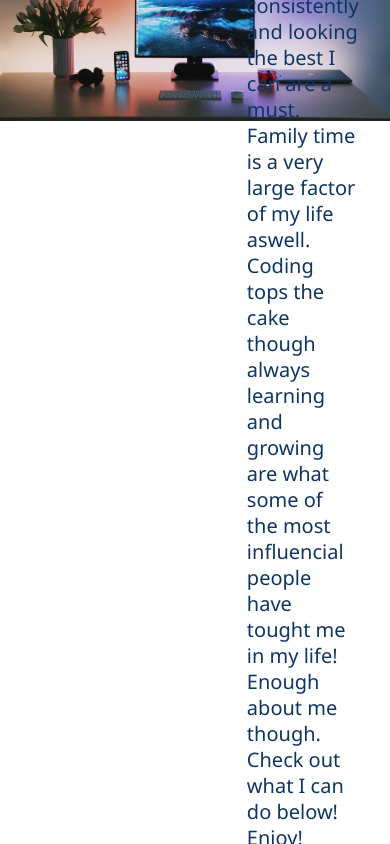
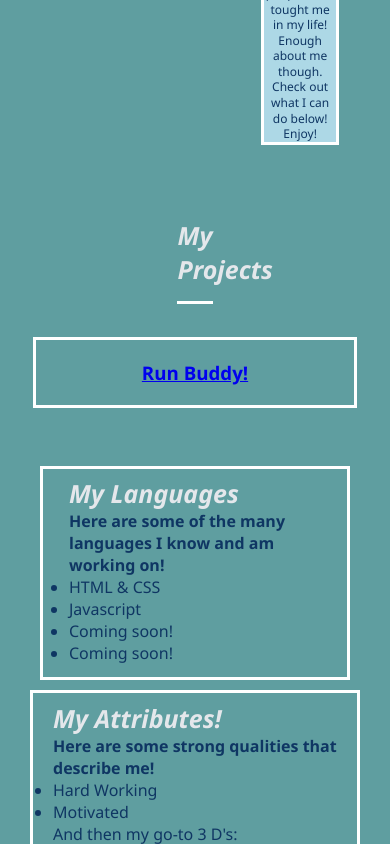
Before and after one commit to romvrio/My-Portfolio, a plain HTML site: page index.html in a window 390 px wide. Shown: the part 1156-2000 px from the top of the page. Drawn offline with Linux system fonts and the light colour scheme.

Commit message:
Finished media queries

```diff
--- a/assets/css/style.css
+++ b/assets/css/style.css
@@ -7,14 +7,32 @@
 body {
     font-family: 'Segoe UI', Tahoma, Geneva, Verdana, sans-serif;
     color: #0f3663;
+    background-color: cadetblue;
 }
 
 .section-title {
     color: #e4e7eb;
     font-size: 25px;
-    border-bottom: solid #d64b4b 2px;
     font-style: italic;
 }
+/* my projects section */
+.secondary-title {
+    border-bottom: solid white 3px;
+    padding-bottom: 15px;
+    margin: 0 auto 25px auto;
+    width: 9%;
+}
+
+.run-buddy {
+    border: solid white 3px;
+    display: flex;
+    flex-wrap: wrap;
+    justify-content: center;
+    padding: 20px 2px;
+    margin: 33px;
+}
+
+
 /* header section START */
 header {
     display: flex;
@@ -66,6 +84,12 @@ header nav ul li a {
     padding: 100px 51px;
     background-size: 100%;
     background-repeat: no-repeat;
+}
+
+.face-img {
+   width: 100%;
+   height: 300px;
+   object-fit: cover;
 }
 
 .hero-text {
@@ -120,12 +144,14 @@ footer ul {
 /*footer continues above this line. */
 
 .duo-right {
-    border:#d64b4b solid 3px;
+    border:white solid 3px;
 
 }
 
 .duo-left {
-    border: solid #d64b4b 3px;
+    border: solid white 3px;
+    font-style: none;
+    padding: 0 0 0 26px;
 }
 
 .duo {
@@ -134,11 +160,100 @@ footer ul {
     justify-content: space-between;
 }
 
+.in-between {
+    border: 3px solid white;
+
+}
+
+
 #my-background {
     display: flex;
     margin: 25px 15px;
     padding: 15px;
     flex-wrap: wrap;
-    justify-content: space-between;
+    justify-content: space-around;
     display: flex;
 }
+
+/* media Queries */
+
+@media screen and (max-width: 1300px){
+    .hero {
+        margin: 15px auto;
+    padding: 100px 51px 25px;
+    }
+
+    .hero-text {
+    width: 29%;
+    text-align: center;
+    margin: 3%;
+    font-size: 16px;
+    line-height: 1.3;
+    display: flex;
+    justify-content: center;
+    flex-wrap: wrap;
+    border: white 3px solid;
+    background: lightblue;
+    }
+
+    .in-between, .duo-left {
+        padding: 8px 20px;
+        margin: 0px 0 14px 0px;
+
+
+}
+
+@media  screen and (max-width: 1200px) {
+    .duo-left {
+        padding: 7px 40px 13px 26px;
+    margin: 10px;
+    }
+
+    .duo-right {
+        padding: 0px 100px 10px 100px;
+    margin: 9px 0px -23px 0px;
+    }
+}
+
+
+@media screen and (max-width: 980px) {
+    header {
+        padding-bottom: 0;
+        justify-content: center;
+}
+
+header  h1 {
+    width: 100%;
+    text-align: center;
+}
+
+header nav ul{
+    margin-top: 20px;
+    width: 100%;
+    justify-content: center;
+}
+
+header nav ul li a {
+    font-size: 20px;
+}
+
+footer h2, footer div {
+    text-align: center;
+    width: 100%;
+}
+
+.hero {
+    margin: 23px auto;
+    padding: 50px 51px;
+
+}
+
+.hero-text {
+    width: 27%;
+    margin: 0;
+    font-size: 12px;
+}
+
+
+}
+}
--- a/index.html
+++ b/index.html
@@ -45,15 +45,19 @@
                       </p>
             </div>
 
-    </section>
+        </section>
 
     <!-- My Work Section -->
-    <section id="my-work" class="i-work">
-            <div class="flex-row">
-                 <h2 class="section-title">
+    <section id="my-work" class="work">
+        <div class="flex-row">
+            <div>
+                 <h2 class="section-title secondary-title">
                     My Projects
                  </h2>
+            </div>
+            <div class="run-buddy">
                  <h3> <a href=" https://romvrio.github.io/run-buddy/" target="_blank"> Run Buddy! </a> </h3>
+            </div>
                  <!-- Place Holder imgs of other up coming projects-->
             </div>
     </section>
@@ -64,8 +68,44 @@
                         <h2 class="section-title">
                             My Languages
                         </h2>
-                        <p> Here are some of the many langues I know and am workin g on!</p>
+                        <p> <strong> Here are some of the many languages I know and am working on! </strong></p>
+
+                        <ul>
+                            <li> HTML & CSS</li>
+                        </ul>
+                        <ul>
+                            <li> Javascript </li>
+                        </ul>
+                        <ul>
+                            <li> Coming soon!</li>
+                        </ul>
+                        <ul>
+                            <li> Coming soon!</li>
+                        </ul>
              </div>
+             <div class="my-attributes in-between">
+                 <h2 class="section-title"> My Attributes!</h2>
+                <p> <strong> Here are some strong qualities that describe me! </strong></p>
+                     <ul>
+                        <li> Hard Working</li>
+                    </ul>
+                    <ul>
+                        <li> Motivated </li>
+                    </ul>
+                    <p> And then my go-to 3 D's:</p>
+                    <u>
+                        <li> Dedicated! </li>
+                    </u>
+                    <u>
+                        <li> Determined!</li>
+                    </u>
+                    <u>
+                        <li> Disciplined!</li>
+                    </u>
+
+
+             </div>
+
              <div class="flex-row duo-right">
                     <h2 class="section-title">
                         My Education
@@ -86,7 +126,7 @@
                  <li> <a href="https://www.linkedin.com/feed/" target="_blank"> linkedin </a> </li>
                  <li> <a href=" mailto:morrisromo9966@gmail.com" target="_blank"> morrisromo9966@gmail.com </a> </li>
                  <!--Instagram-->
-                 <li> <a href="#instagram" target="_blank"> Instagram</a> </li>
+                 <li> <a href="https://www.instagram.com/romvrio_/" target="_blank"> Instagram</a> </li>
                 <!-- Facebook (coming soon!)-->
                  <li> <a href="#Facebook" target="_blank"> Facebook</a> </li>
 
```
Also changed, not shown: 3 other files.
